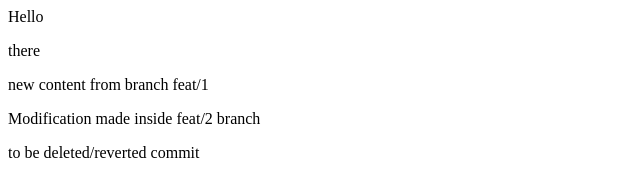
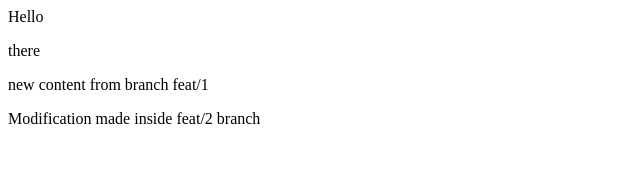
Before and after one commit to oussamaAbdelwahed/git-tuto, a plain HTML site: page index.html in a window 1280 px wide. Shown: the whole page, without its empty margins (0-640 px from the left). Drawn offline with Linux system fonts and the light colour scheme.

Commit message:
Revert "Update index.html"
This reverts commit 7e0504dbf8b73e3986406c0267eb229ae29d1afe.

```diff
--- a/index.html
+++ b/index.html
@@ -2,4 +2,3 @@
 <p>there</p>
 <p>new content from branch feat/1</p>
 <p>Modification made inside feat/2 branch</p>
-<p>to be deleted/reverted commit</p>
```
